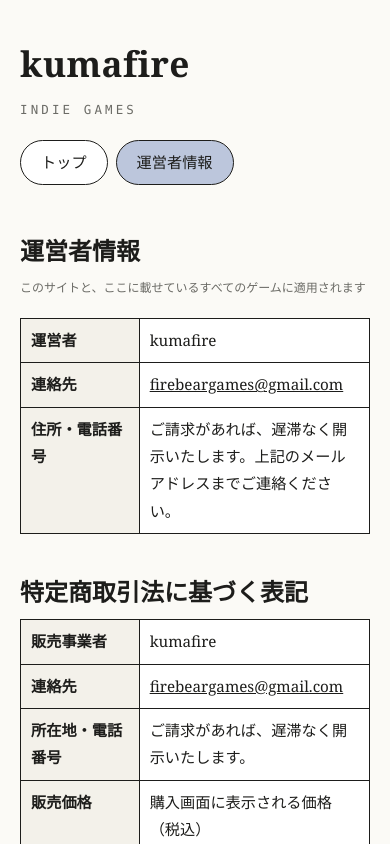
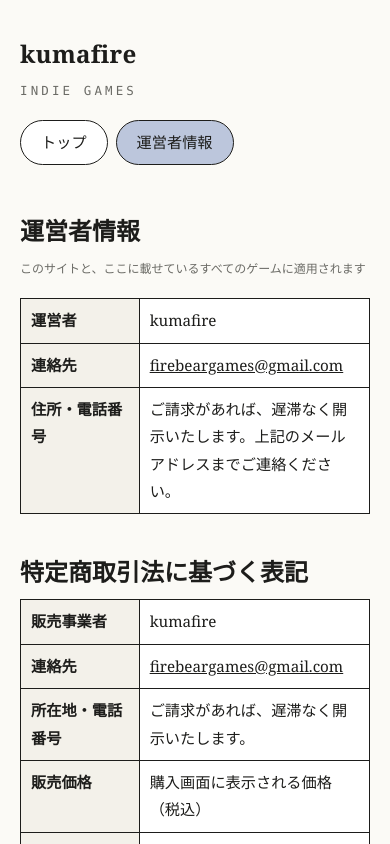
Before and after one commit to kumafire-tech/kumafire-tech.github.io, a plain HTML site: page about.html in a window 390 px wide. Shown: the top 844 px of the page. Drawn offline with Linux system fonts and the light colour scheme.

Commit message:
スマホで見出しが折り返さないように調整
Co-Authored-By: Claude Opus 5.5 <noreply@anthropic.com>
Claude-Session: https://claude.ai/code/session_01QX4PXLcbAvUyBwNopqBjiv

```diff
--- a/style.css
+++ b/style.css
@@ -2,7 +2,7 @@
 *{box-sizing:border-box}
 body{margin:0;background:var(--bg);color:var(--ink);font-family:"Hiragino Mincho ProN","Yu Mincho","Noto Serif JP",Georgia,serif;line-height:1.8}
 .wrap{max-width:720px;margin:0 auto;padding:32px 20px 48px}
-h1{font-size:2.2rem;margin:0;letter-spacing:.01em}
+h1{font-size:clamp(1.45rem,6.2vw,2.2rem);margin:0;letter-spacing:.01em}
 .sub{font-family:ui-monospace,Menlo,Consolas,monospace;font-size:.78rem;color:var(--muted);letter-spacing:.25em;margin:4px 0 0}
 nav{margin:18px 0 8px}
 nav a{display:inline-block;padding:8px 20px;margin:0 8px 8px 0;border:1.5px solid var(--line);border-radius:999px;color:var(--ink);text-decoration:none;font-size:.95rem;background:#fff}
@@ -20,7 +20,7 @@ a{color:var(--ink)}
 .help b{font-size:1.05rem}
 dl dt{font-weight:bold;margin-top:14px}
 dl dd{margin:0 0 6px}
-table{border-collapse:collapse;width:100%;font-size:.95rem;background:#fff}
+table{border-collapse:collapse;width:100%;font-size:.95rem;background:#fff;margin-bottom:12px}
 th,td{border:1px solid var(--line);padding:8px 10px;text-align:left;vertical-align:top}
 th{width:34%;background:#f3f1ea;font-weight:bold}
 ul{padding-left:1.3em}
```
